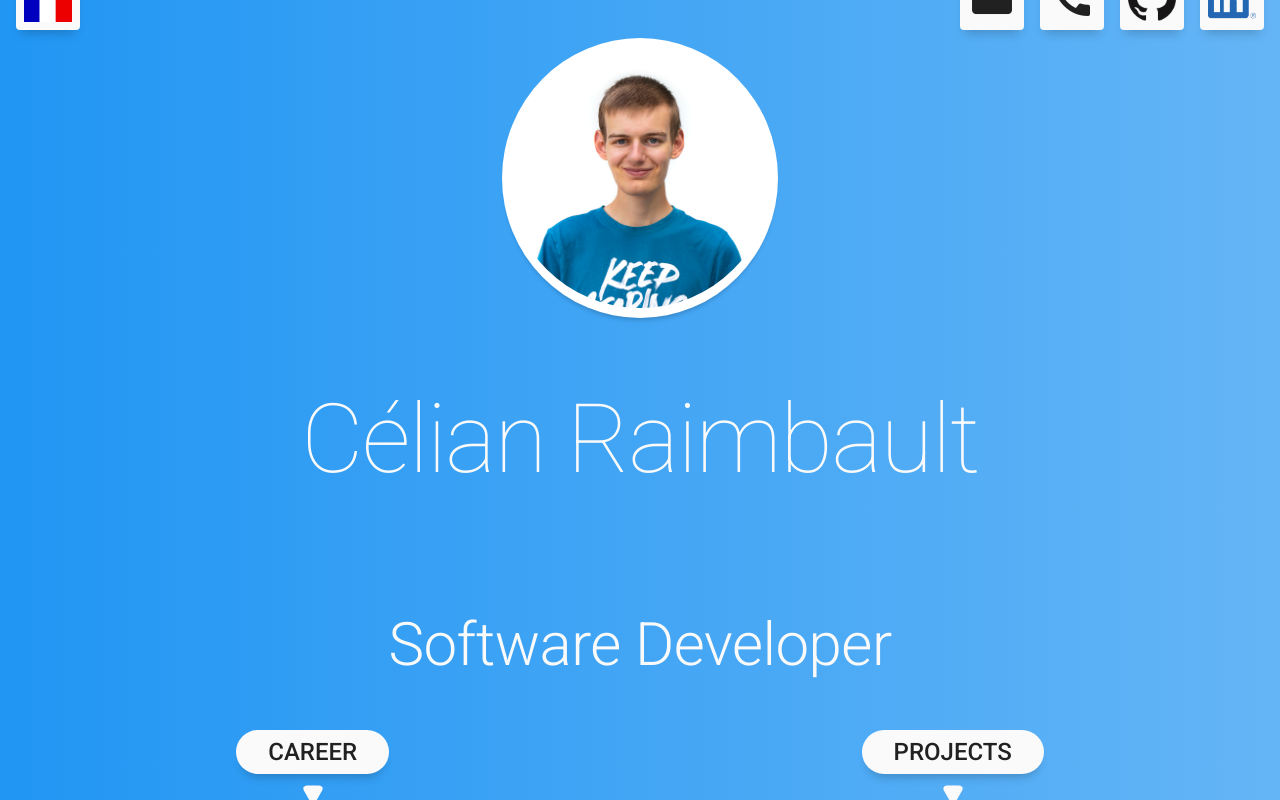
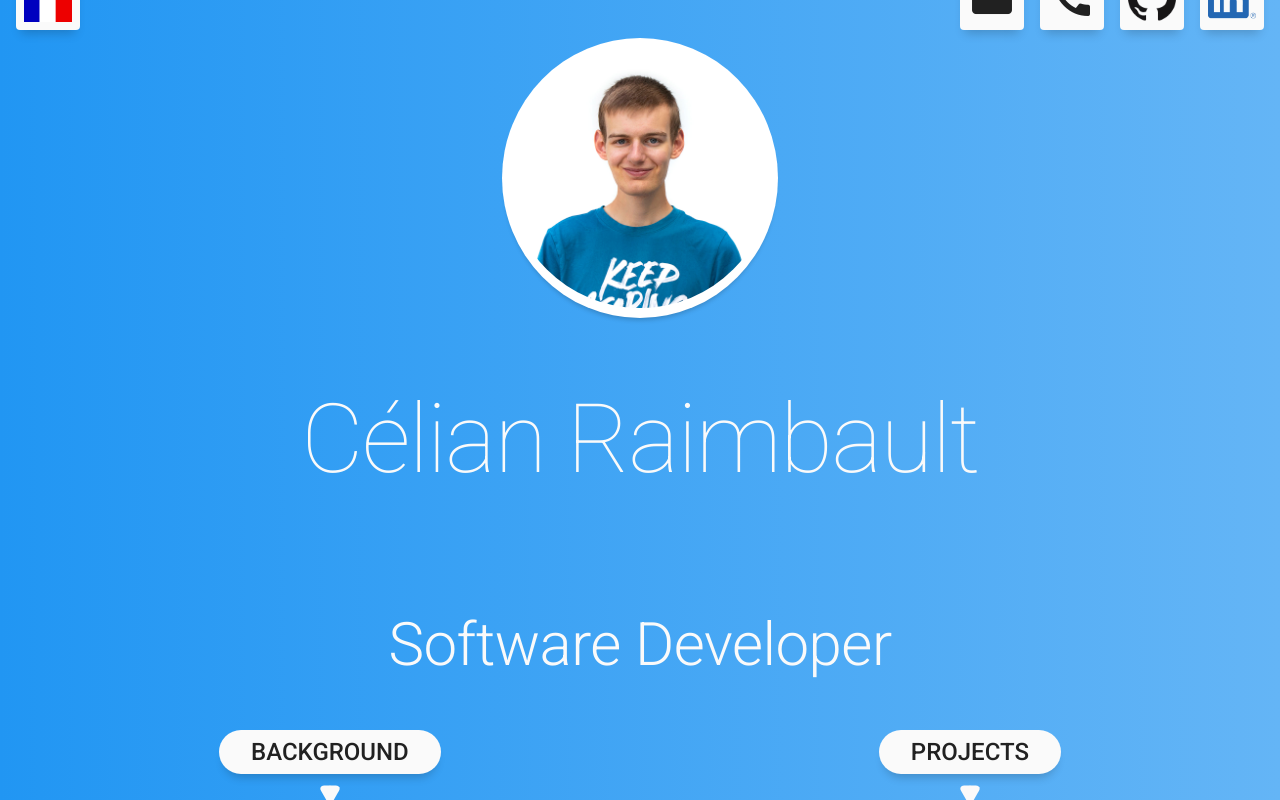
Before and after one commit to Cc618/Celian, a React (Create React App) app: page / in a window 1280 px wide. Built offline with nearby package versions, Linux system fonts and the light colour scheme.

Commit message:
data: Replaced career by background

```diff
--- a/src/common/data.js
+++ b/src/common/data.js
@@ -15,8 +15,7 @@ const fullData = {
         "mail": "celian.pro.78@gmail.com",
         "phone": "+33 (0)6 61 24 71 01",
         "job": "Software Developer",
-        // TODO : Verify career
-        "career": "Career",
+        "background": "Background",
         "projects": "Projects",
         // Skills
         // TODO : Update and translate to french
@@ -64,7 +63,7 @@ const fullData = {
         "mail": "celian.pro.78@gmail.com",
         "phone": "+33 (0)6 61 24 71 01",
         "job": "Développeur Logiciel",
-        "career": "Parcours",
+        "background": "Parcours",
         "projects": "Projets",
     },
 };
--- a/src/pages/Home.js
+++ b/src/pages/Home.js
@@ -75,7 +75,7 @@ function Home(props) {
       </div>
 
       <nav>
-        <NavButton title={data.career} link="#skills" />
+        <NavButton title={data.background} link="#skills" />
         <NavButton title={data.projects} link="#projects" />
       </nav>
     </div>
```
